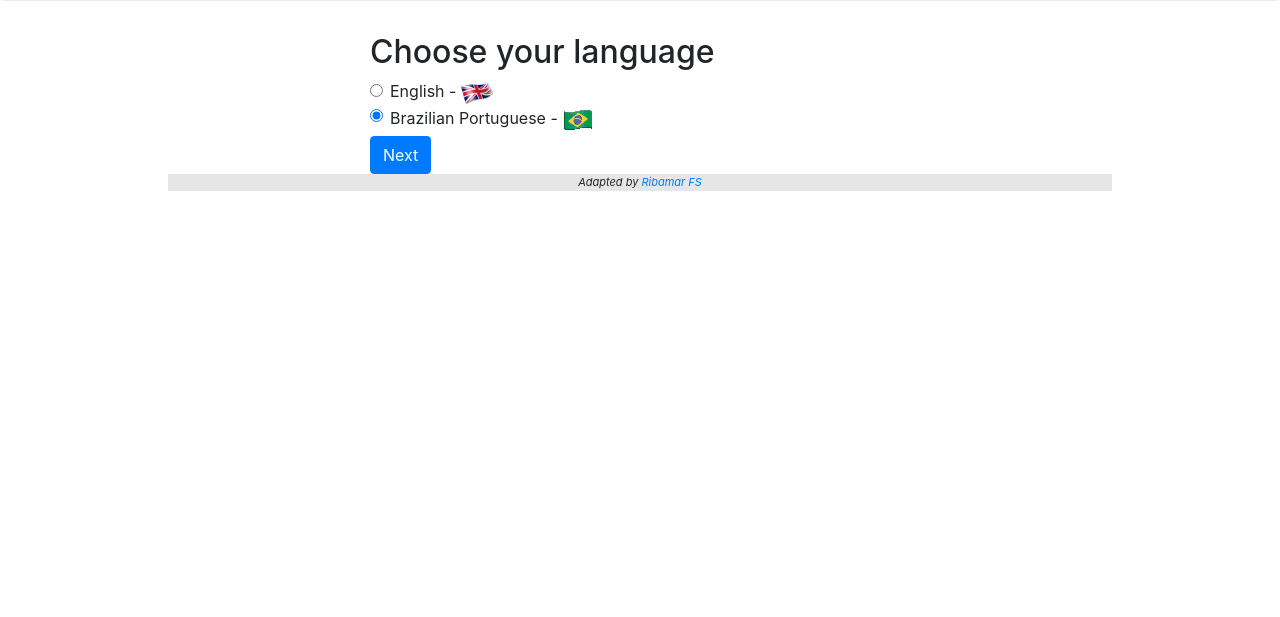
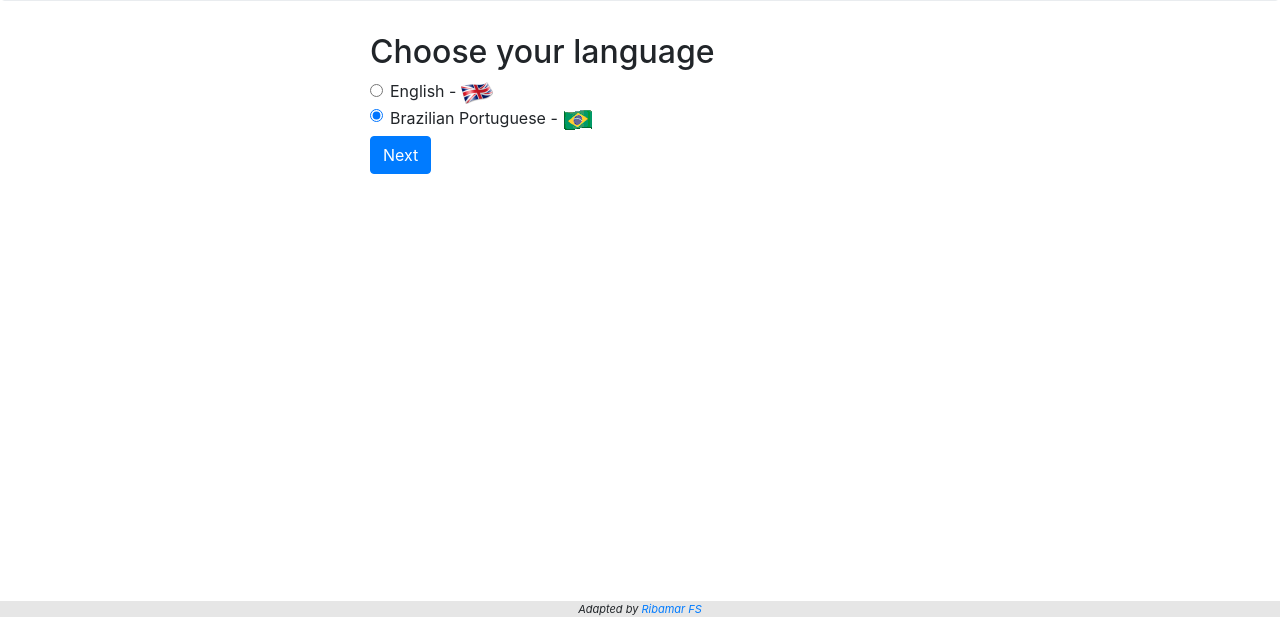
Before and after one commit to ribafs/auto-app, a PHP site: page / in a window 1280 px wide. Shown: the part 183-800 px from the top of the page. Run offline with PHP 8.4, Linux system fonts and the light colour scheme.

Commit message:
:art: #1 melhoria do css

```diff
--- a/assets/css/style.css
+++ b/assets/css/style.css
@@ -2,9 +2,13 @@
     padding-top: 5px;
 }
 
-.footer{
+footer{
+    position: fixed;
+    left: 0;
+    bottom: 0;
+    width: 100%;
+    vertical-align: middle;
     background-color:#e6e6e6;
-    width:85%;
     font-size:11px;
     text-align:center;
 }
--- a/view/footer.php
+++ b/view/footer.php
@@ -1,6 +1,5 @@
-<div class="container footer text-center">
+<footer>
     <i><?php langHelper::showMsg('ADAPTED'); ?> <a href="https://ribafs.org" target="_blank">Ribamar FS</a></i>
-</div>
-<br>
+</footer>
 </body>
 </html>
--- a/view/step00.php
+++ b/view/step00.php
@@ -21,3 +21,4 @@
       </form>
     </div>
   </div>
+</div>
```
Also changed, not shown: 1 other file. Lines whose indentation alone changed are shown as unchanged.
